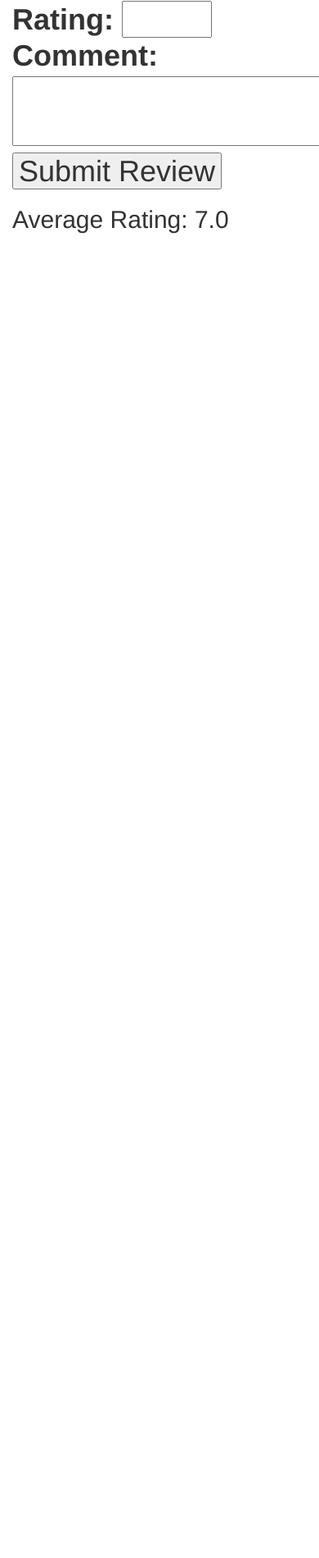
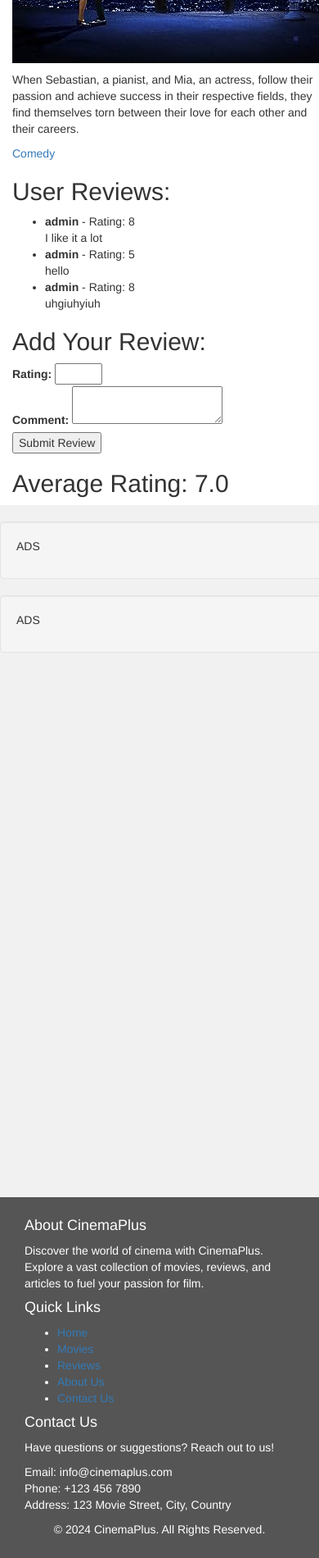
Before and after one commit to Goulis14/tainies, a Django app: page /movie/1 in a window 390 px wide; the page is wider, and only the part inside the window is pictured. Shown: the part 1520-3420 px from the top of that part at 82% size. Before the commit the page ends 1805 px from the top of that part, so only its background shows below. Run offline with Django 5.2, Linux system fonts and the light colour scheme; data comes from the database, SQL or seed files in the repository; both versions use the stored data as it was after the commit; some libraries are stand-ins or nearby versions.

Commit message:
movie detail with bootstrap

```diff
--- a/cinemaPlus/templates/cinemaPlus/bootBase.html
+++ b/cinemaPlus/templates/cinemaPlus/bootBase.html
@@ -11,13 +11,14 @@
     body {
         margin: 0;
         padding: 0;
-        min-height: 100vh; /* Set minimum height to fill the viewport */
+        min-height: 100vh;
         display: flex;
         flex-direction: column;
     }
 
     .container-fluid {
-        flex: 1; /* Allow the container to grow to fill remaining space */
+        flex: 1;
+        padding: 0; /* Remove padding */
     }
 
     /* Remove the navbar's default margin-bottom and rounded borders */
@@ -26,14 +27,11 @@
       border-radius: 0;
     }
 
-    /* Set height of the grid so .sidenav can be 100% (adjust as needed) */
-    .row.content {height: 450px}
-
     /* Set gray background color and 100% height */
     .sidenav {
       padding-top: 20px;
       background-color: #f1f1f1;
-      height: 100%;
+      min-height: 100vh; /* Adjust height to 100% of viewport */
     }
 
     /* Set black background color, white text and some padding */
@@ -41,37 +39,26 @@
       background-color: #555;
       color: white;
       padding: 15px;
+      position: relative; /* Add position relative */
+      bottom: 0; /* Stick to the bottom */
+      width: 100%;
     }
 
     /* Adjust carousel height */
     #myCarousel {
-        max-height: calc(100vh - 100px); /* Set the maximum height to fill viewport until footer */
-        overflow: hidden; /* Hide any overflow beyond the viewport */
+        max-height: calc(100vh - 100px);
+        overflow: hidden;
     }
 
-    /* Ensure the images cover the entire carousel item */
+    /* Ensure the images cover the entire carousel item and center */
     .carousel-inner .item img {
-
-    max-width: 100%; /* Ensure the image width does not exceed the carousel item width */
-    max-height: calc(100vh - 200px); /* Set maximum height of the image within the carousel */
-    width: 380px; /* Let the width adjust automatically */
-    height: 562px; /* Let the height adjust automatically */
+      margin: 0 auto;
+      display: block;
     }
-
-
 
     /* Increase summary font size */
     .carousel-caption p {
         font-size: 16px;
-    }
-
-    /* On small screens, set height to 'auto' for sidenav and grid */
-    @media screen and (max-width: 767px) {
-      .sidenav {
-        height: auto;
-        padding: 15px;
-      }
-      .row.content {height:auto;}
     }
   </style>
 </head>
@@ -100,7 +87,7 @@
   </div>
 </nav>
 
-<div class="container-fluid text-center">
+<div class="container-fluid">
   <div class="row content">
     <div class="col-sm-2 sidenav">
       <p><a href="#">Link</a></p>
@@ -129,8 +116,43 @@
   </div>
 </div>
 
-<footer class="container-fluid text-center">
-  <p>CinemaPlus</p>
+<footer class="footer">
+    <div class="container">
+        <div class="row">
+            <div class="col-lg-4 col-md-6 col-sm-12">
+                <h4>About CinemaPlus</h4>
+                <p>Discover the world of cinema with CinemaPlus. Explore a vast collection of movies, reviews, and articles to fuel your passion for film.</p>
+            </div>
+            <div class="col-lg-4 col-md-6 col-sm-12">
+                <h4>Quick Links</h4>
+                <ul>
+                    <li><a href="#">Home</a></li>
+                    <li><a href="#">Movies</a></li>
+                    <li><a href="#">Reviews</a></li>
+                    <li><a href="#">About Us</a></li>
+                    <li><a href="#">Contact Us</a></li>
+                </ul>
+            </div>
+            <div class="col-lg-4 col-md-12 col-sm-12">
+                <h4>Contact Us</h4>
+                <p>Have questions or suggestions? Reach out to us!</p>
+                <ul class="list-unstyled">
+                    <li>Email: info@cinemaplus.com</li>
+                    <li>Phone: +123 456 7890</li>
+                    <li>Address: 123 Movie Street, City, Country</li>
+                </ul>
+            </div>
+        </div>
+    </div>
+    <div class="footer-bottom text-center">
+        <div class="container">
+            <div class="row">
+                <div class="col-md-12">
+                    <p>&copy; 2024 CinemaPlus. All Rights Reserved.</p>
+                </div>
+            </div>
+        </div>
+    </div>
 </footer>
 
 </body>
--- a/cinemaPlus/templates/cinemaPlus/movie_detail.html
+++ b/cinemaPlus/templates/cinemaPlus/movie_detail.html
@@ -1,17 +1,18 @@
-{% extends 'cinemaPlus/base.html' %}
+{% extends 'cinemaPlus/bootBase.html' %}
+
 {% block content %}
-    <h1><{{ movie.title }} </h1>
-    <div class="movie">
-        <p>
-            {% if movie.image %} <img src="{{ movie.image.url }}"  alt=""/> {% endif %}
-            {{ movie.summary|linebreaks }}
-        </p>
-        <p>
+<div class="row">
+    <div class="col-md-8">
+        <h1>{{ movie.title }}</h1>
+        {% if movie.image %}
+            <img src="{{ movie.image.url }}" alt="{{ movie.title }}">
+        {% endif %}
+        <p>{{ movie.summary|linebreaks }}</p>
         {% if movie.genre %}
-                 <a href="{% url 'home' %}?cat={{ movie.genre.pk }}">{{ movie.genre }}</a>
+            <p><a href="{% url 'home' %}?cat={{ movie.genre.pk }}">{{ movie.genre }}</a></p>
         {% endif %}
-        </p>
     </div>
+    <div class="col-md-4">
         <h2>User Reviews:</h2>
         <ul>
             {% for review in reviews %}
@@ -36,4 +37,6 @@
             <button type="submit">Submit Review</button>
         </form>
         <h2>Average Rating: {{ average_rating }}</h2>
+    </div>
+</div>
 {% endblock %}
```
Also changed, not shown: db.sqlite3. Lines whose indentation alone changed are shown as unchanged.
